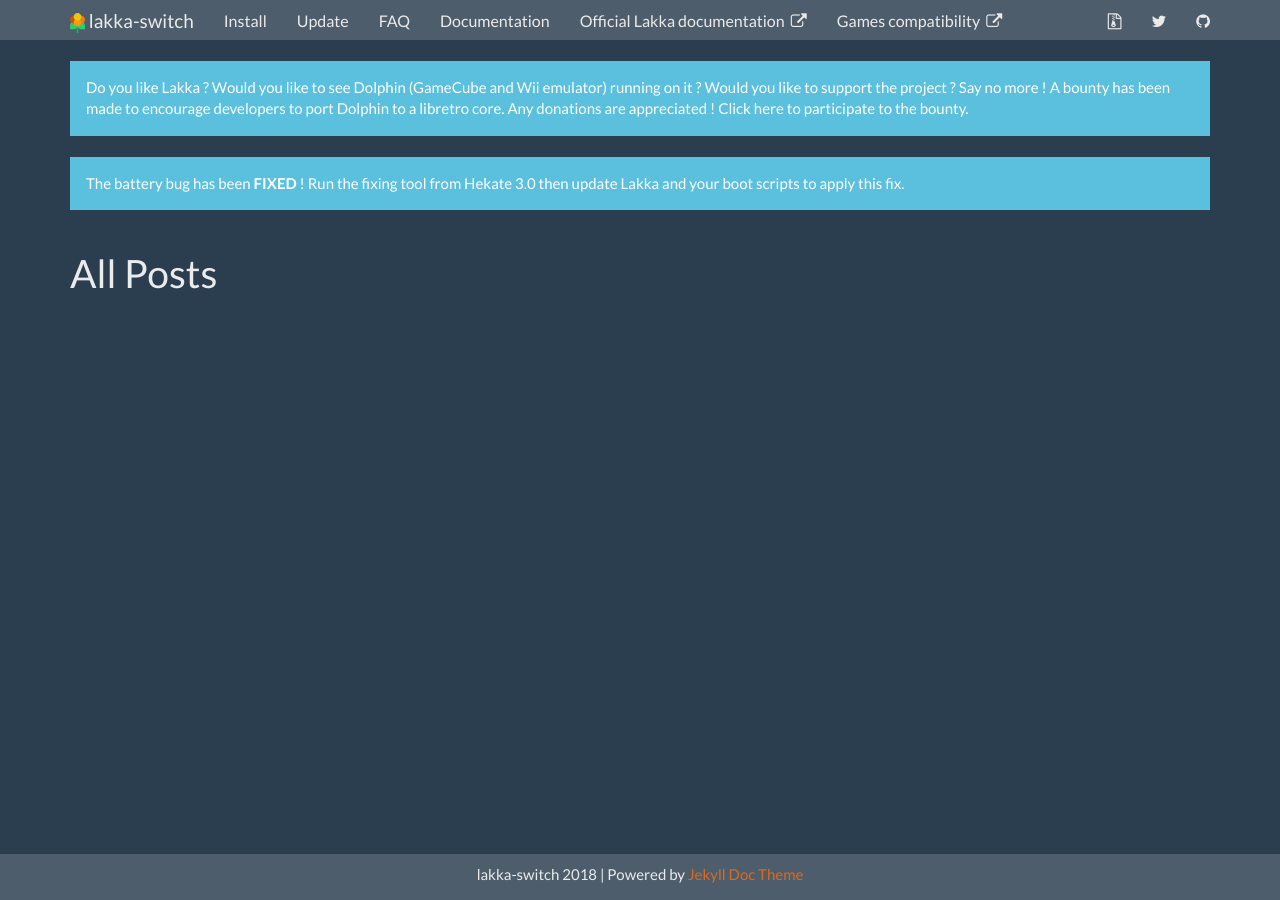
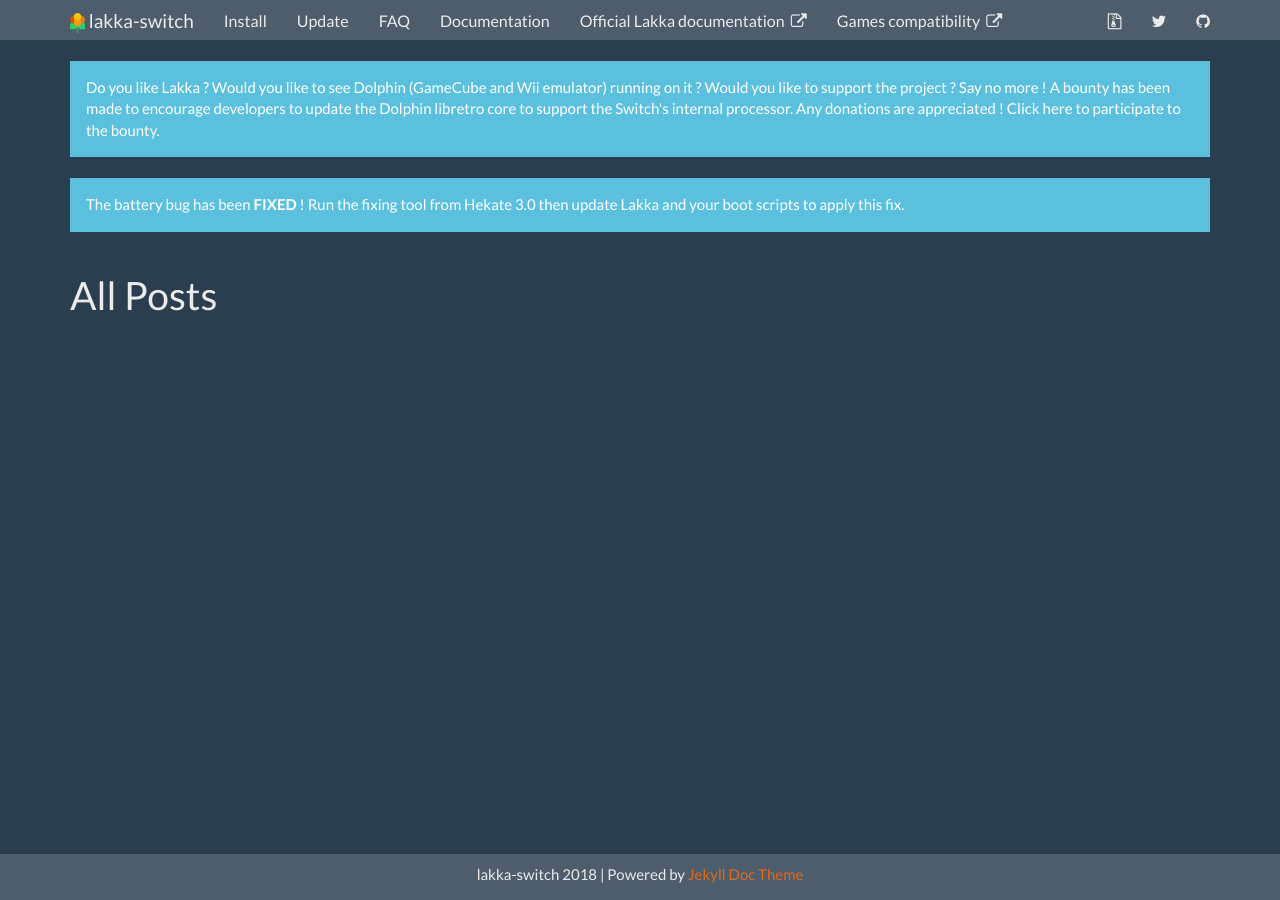
Before and after one commit to lakka-switch/documentation, a Jekyll site: the page built from allposts.html, in a window 1280 px wide. Built offline with Jekyll 4.4.1, drawn with Linux system fonts in a browser that asks for light colours; nearby versions of some CDN libraries.

Commit message:
Update topnav.html
Dolphin already has a Libretro core, but it doesn't support ARM64, which is one of the goals of the bounty.

```diff
--- a/_includes/topnav.html
+++ b/_includes/topnav.html
@@ -45,7 +45,7 @@
 
 <div class="container">
 	<div class="alert alert-info">
-		Do you like Lakka ? Would you like to see Dolphin (GameCube and Wii emulator) running on it ? Would you like to support the project ? Say no more ! A bounty has been made to encourage developers to port Dolphin to a libretro core. Any donations are appreciated ! <a href="https://www.bountysource.com/issues/58967981-bounty-update-dolphin-core-and-port-it-to-arm64" target="_blank">Click here to participate to the bounty.</a>
+		Do you like Lakka ? Would you like to see Dolphin (GameCube and Wii emulator) running on it ? Would you like to support the project ? Say no more ! A bounty has been made to encourage developers to update the Dolphin libretro core to support the Switch's internal processor. Any donations are appreciated ! <a href="https://www.bountysource.com/issues/58967981-bounty-update-dolphin-core-and-port-it-to-arm64" target="_blank">Click here to participate to the bounty.</a>
 	</div>
 	<div class="alert alert-info">
 		The battery bug has been <b>FIXED</b> ! Run the fixing tool from Hekate 3.0 then update Lakka and your boot scripts to apply this fix.
```
